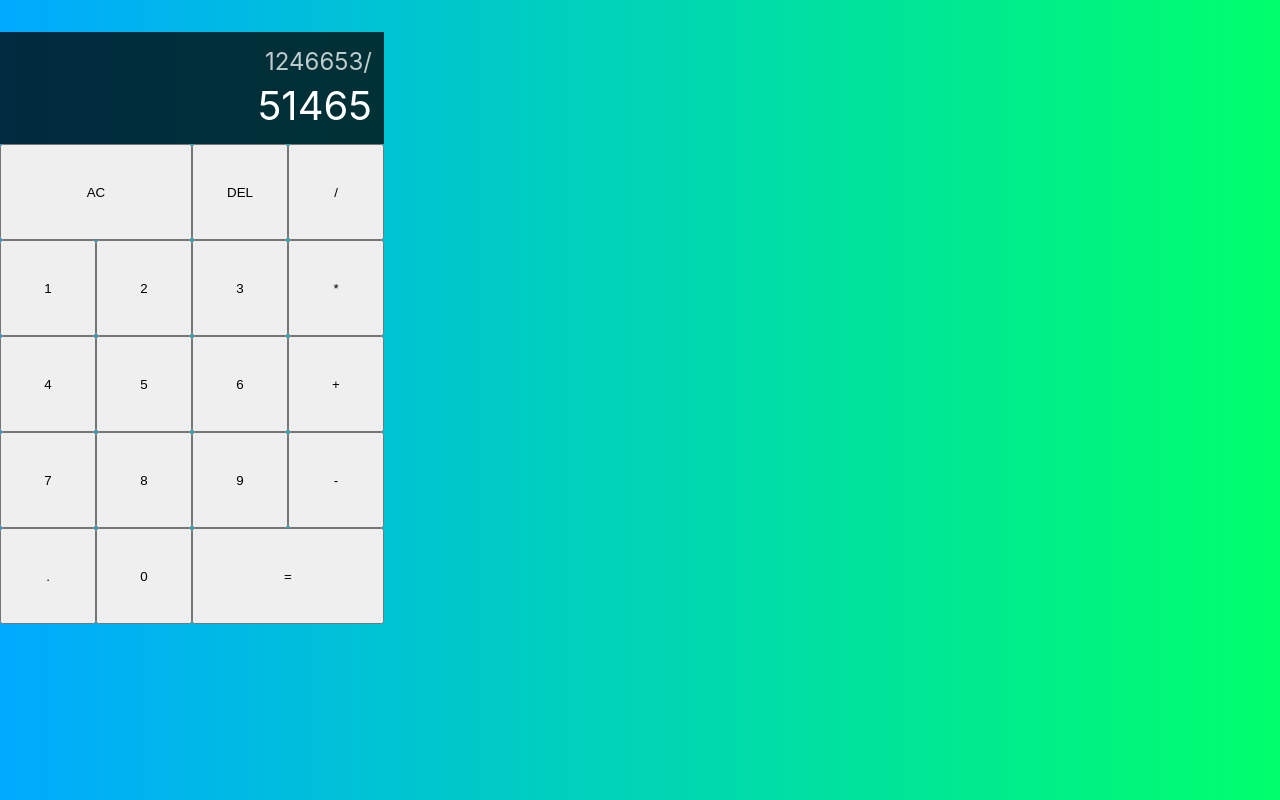
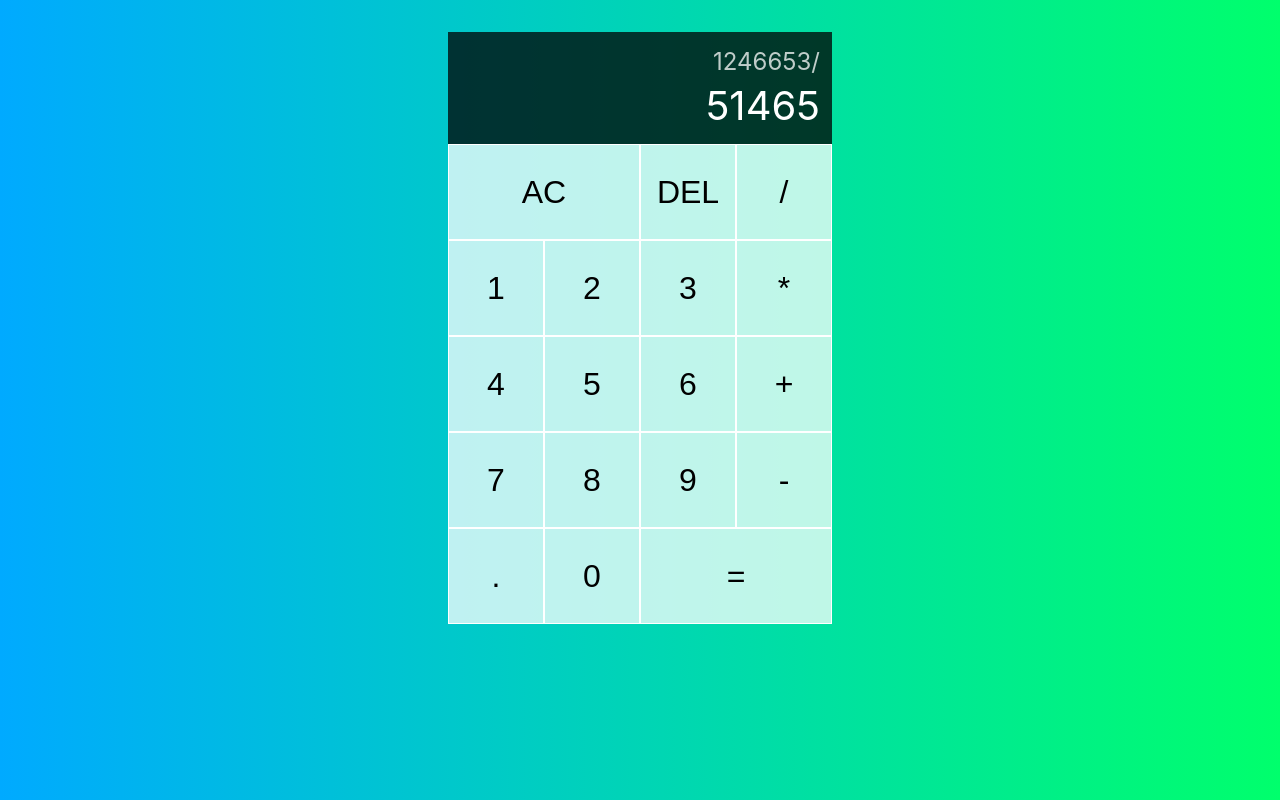
Before and after one commit to Venera00/31github, a React (Create React App) app: page / in a window 1280 px wide. Built offline with nearby package versions, Linux system fonts and the light colour scheme.

Commit message:
modify styles

```diff
--- a/src/App.css
+++ b/src/App.css
@@ -10,8 +10,21 @@
 .calculator-grid {
   display: grid;
   margin-top: 2rem;
+  justify-content: center;
   grid-template-columns: repeat(4, 6rem);
   grid-template-rows: minmax(7rem, auto) repeat(5, 6rem);
+}
+
+.calculator-grid > button {
+  cursor: pointer;
+  font-size: 2rem;
+  border: 1px solid white;
+  background-color: rgba(255, 255, 255, 0.75);
+}
+
+.calculator-grid > button:hover,
+.calculator-grid > button:focus {
+  background-color: rgba(255, 255, 255, 0.9);
 }
 
 .span-two {
```
